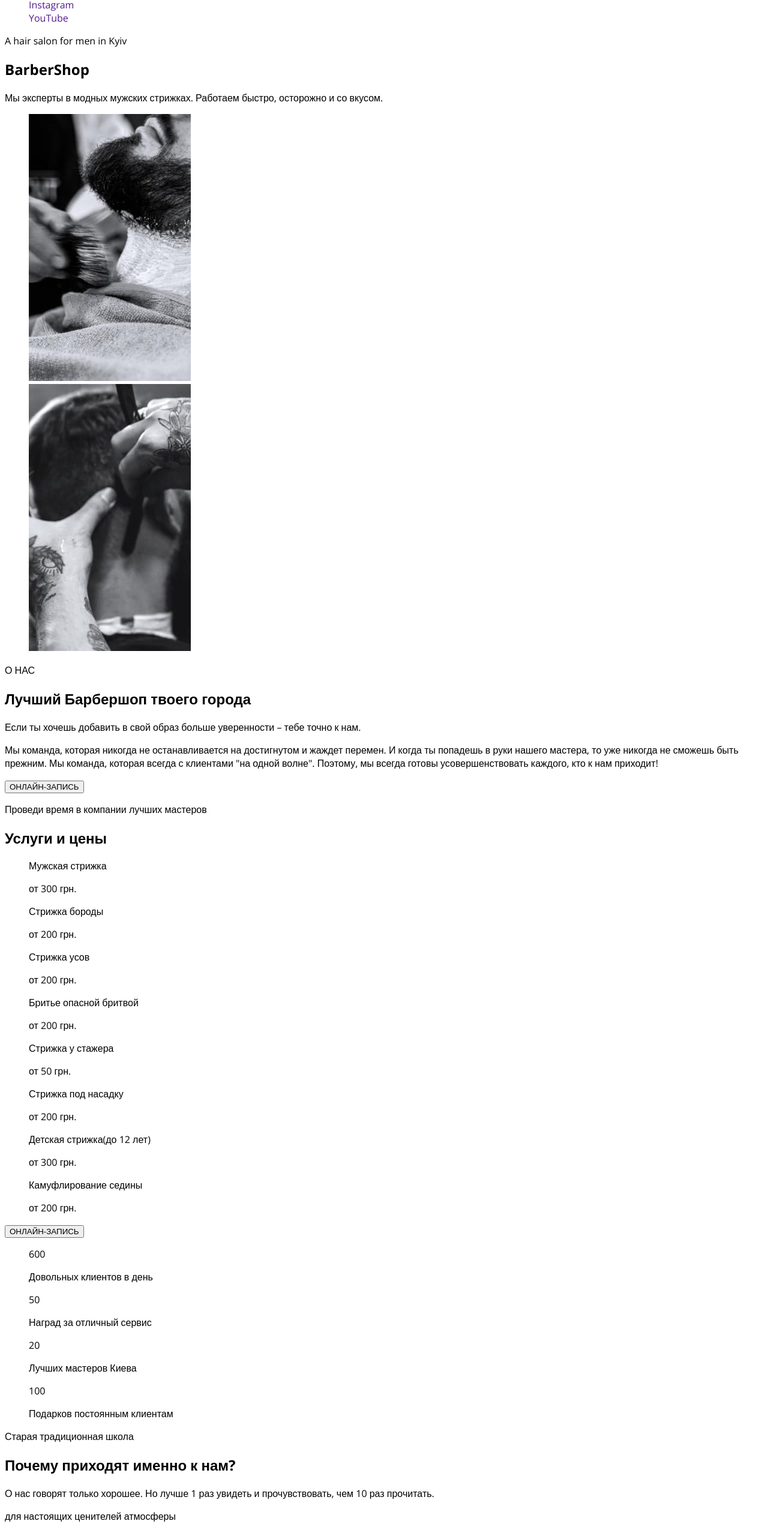
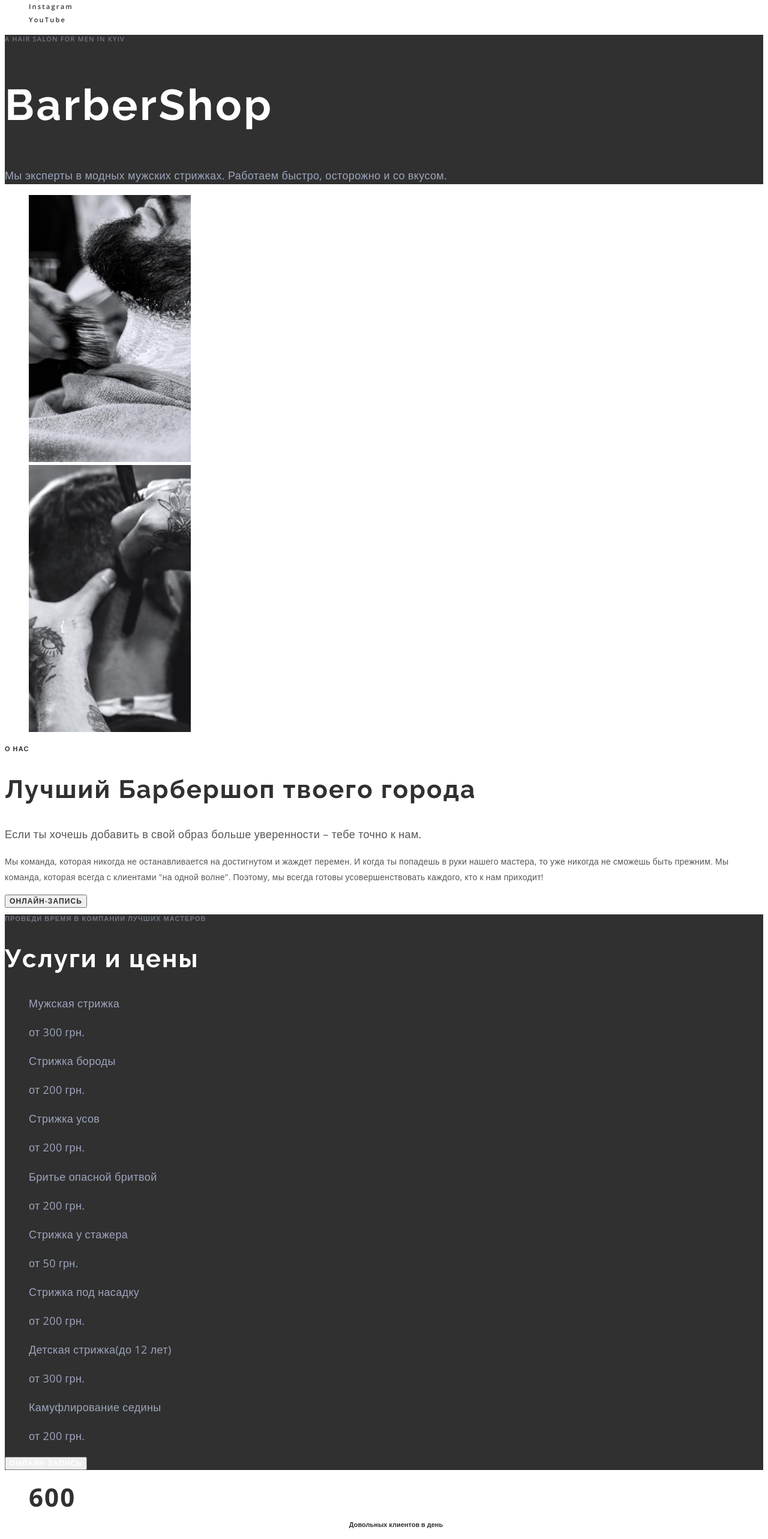
Before and after one commit to ArturAvv/barber, a plain HTML site: page index.html in a window 1280 px wide. Shown: the part 231-2796 px from the top of the page at 60% size. Drawn offline with nearby package versions, Linux system fonts and the light colour scheme.

Commit message:
Styling (not final v.)

```diff
--- a/index.html
+++ b/index.html
@@ -10,7 +10,7 @@
       href="https://fonts.googleapis.com/css2?family=Open+Sans:wght@400;600;700&family=Raleway:wght@700&display=swap"
       rel="stylesheet"
     />
-    <link rel="stylesheet" href="./styles/style.css">
+    <link rel="stylesheet" href="./styles/style.css" />
     <title lang="en">BarberShop</title>
   </head>
   <body>
@@ -31,13 +31,25 @@
     </header>
     <main>
       <section class="hero">
-        <ul class="hero-list list" >
-          <li><a href="" class="hero-link link" target="_blank" rel="noopener nofollow noreferrer">Instagram</a></li>
-          <li><a href="" class="hero-link link" target="_blank" rel="noopener nofollow noreferrer">YouTube</a></li>
+        <ul class="hero-list list">
+          <li>
+            <a href="" class="hero-link link" target="_blank" rel="noopener nofollow noreferrer"
+              >Instagram</a
+            >
+          </li>
+          <li>
+            <a href="" class="hero-link link" target="_blank" rel="noopener nofollow noreferrer"
+              >YouTube</a
+            >
+          </li>
         </ul>
+        <div class="hero-content">
         <p lang="en" class="hero-pre-title">A hair salon for men in Kyiv</p>
         <h1 lang="en" class="hero-title">BarberShop</h1>
-        <p class="hero-sub-title">Мы эксперты в модных мужских стрижках. Работаем быстро, осторожно и со вкусом.</p>
+        <p class="hero-sub-title">
+          Мы эксперты в модных мужских стрижках. Работаем быстро, осторожно и со вкусом.
+        </p>
+        </div>
       </section>
       <section id="aboutus" class="about">
         <ul class="list">
@@ -46,7 +58,9 @@
         </ul>
         <p class="about-pre-title pre-title">О НАС</p>
         <h2 class="about-title">Лучший Барбершоп твоего города</h2>
-        <p class="about-sub-title">Если ты хочешь добавить в свой образ больше уверенности – тебе точно к нам.</p>
+        <p class="about-sub-title">
+          Если ты хочешь добавить в свой образ больше уверенности – тебе точно к нам.
+        </p>
         <p class="about-text">
           Мы команда, которая никогда не останавливается на достигнутом и жаждет перемен. И когда ты
           попадешь в руки нашего мастера, то уже никогда не сможешь быть прежним. Мы команда,
@@ -94,7 +108,7 @@
             <p class="price-item">от 200 грн.</p>
           </li>
         </ul>
-        <button type="button">ОНЛАЙН-ЗАПИСЬ</button>
+        <button type="button" class="price-btn">ОНЛАЙН-ЗАПИСЬ</button>
       </section>
       <section class="benefits">
         <ul class="list benefits-list">
@@ -153,38 +167,48 @@
           <li><img src="./img/gallery-img-4.jpg" alt="барбер" width="270" height="360" /></li>
         </ul>
       </section>
-      <section>
-        <h2>Онлайн-запись</h2>
+      <section class="note">
+        <h2 class="note-title">Онлайн-запись</h2>
+        <button type="button" class="note-btn btn">отправить</button>
       </section>
-      <section id="contacts">
-        <h2>Контакты</h2>
-        <address>
-          <ul>
+      <section id="contacts" class="contacts">
+        <h2 class="contacts-title">Контакты</h2>
+        <address class="address">
+          <ul class="address-list list">
             <li>
               <a
                 href="https://goo.gl/maps/SyS4bXEhu8CcaKZm7"
+                class="address-link link"
                 target="_blank"
                 rel="noopener nofollow noreferrer"
                 >ул. Васильковская, 7А Киев, 08132</a
               >
             </li>
             <li>
-              <a href="tel:+380441111111">+38 044 111 11 11</a>
+              <a href="tel:+380441111111" class="address-tel link">+38 044 111 11 11</a>
             </li>
             <li>
-              <a href="mailto:barbershop@email.com">barbershop@email.com</a>
+              <a href="mailto:barbershop@email.com" class="address-mail">barbershop@email.com</a>
             </li>
           </ul>
         </address>
-        <p>время работы</p>
-        <p>Ежедневно с 9:00 до 22:00</p>
+        <p class="address-sub-title">время работы</p>
+        <p class="address-time">Ежедневно с 9:00 до 22:00</p>
       </section>
     </main>
-    <footer>
-      <p lang="en">&#169;Copyright 2020</p>
-      <ul>
-        <li><a href="" target="_blank" rel="noopener nofollow noreferrer">Instagram</a></li>
-        <li><a href="" target="_blank" rel="noopener nofollow noreferrer">YouTube</a></li>
+    <footer class="footer">
+      <p lang="en" class="footer-copy">&#169;Copyright 2020</p>
+      <ul class="footer-list list">
+        <li>
+          <a href="" class="footer-link link" target="_blank" rel="noopener nofollow noreferrer"
+            >Instagram</a
+          >
+        </li>
+        <li>
+          <a href="" class="footer-link link" target="_blank" rel="noopener nofollow noreferrer"
+            >YouTube</a
+          >
+        </li>
       </ul>
     </footer>
   </body>
--- a/styles/style.css
+++ b/styles/style.css
@@ -28,10 +28,247 @@ body {
 
 .header-link,
 .header-tel {
-    font-weight: 600;
-font-size: 12px;
-line-height: 16px;
-letter-spacing: 0.1em;
-color: #FFFFFF;
+  font-weight: 600;
+  font-size: 12px;
+  line-height: 1.33;
+  letter-spacing: 0.1em;
+  color: #ffffff;
+}
 
+.header-link:hover,
+.header-link:focus,
+.header-tel:hover,
+.header-tel:focus {
+  color: var(--accent-color);
 }
+
+.header-btn {
+  font-family: inherit;
+  font-weight: 600;
+  font-size: 12px;
+  line-height: 1.33;
+  letter-spacing: 0.09em;
+  text-transform: uppercase;
+  color: var(--btn-color);
+}
+
+/* ----------------------------hero--------------------------- */
+
+.hero-content {
+  background-color: #303030;
+}
+
+.hero-link {
+  font-weight: 600;
+  font-size: 11px;
+  line-height: 15px;
+  letter-spacing: 0.2em;
+  color: #303030;
+}
+
+.hero-link:hover,
+.hero-link:focus {
+  color: var(--accent-color);
+}
+
+.hero-pre-title {
+  font-weight: 600;
+  font-size: 11px;
+  line-height: 1.36;
+  letter-spacing: 0.1em;
+  text-transform: uppercase;
+  color: rgba(157, 164, 189, 0.6);
+}
+
+.hero-title {
+  font-family: 'Raleway', sans-serif;
+  font-size: 72px;
+  line-height: 1.18;
+  letter-spacing: 0.05em;
+  color: var(--title-color);
+}
+
+.hero-sub-title {
+  font-weight: 400;
+  font-size: 18px;
+  line-height: 1.67;
+  letter-spacing: 0.02em;
+  color: var(--price-list-color);
+}
+
+/* ----------------------------about--------------------------- */
+
+.about-pre-title {
+  font-weight: 600;
+  font-size: 11px;
+  line-height: 1.36;
+  letter-spacing: 0.1em;
+  text-transform: uppercase;
+  color: var(--pre-title-color);
+}
+
+.about-title {
+  font-family: 'Raleway', sans-serif;
+  font-weight: 700;
+  font-size: 42px;
+  line-height: 49px;
+  letter-spacing: 0.05em;
+  color: var(--pre-title-color);
+}
+
+.about-sub-title {
+  font-weight: 400;
+  font-size: 18px;
+  line-height: 1.67;
+  letter-spacing: 0.02em;
+  color: var(--subtitle-color);
+}
+
+.about-text {
+  font-weight: 400;
+  font-size: 14px;
+  line-height: 1.85;
+  letter-spacing: 0.02em;
+  color: var(--subtitle-color);
+}
+
+.about-btn {
+  font-family: inherit;
+  font-weight: 600;
+  font-size: 12px;
+  line-height: 1.33;
+  letter-spacing: 0.09em;
+  text-transform: uppercase;
+  color: var(--second-btn-color);
+}
+
+/* ----------------------------price--------------------------- */
+
+.price {
+  background-color: #303030;
+}
+
+.price-pre-title {
+  font-weight: 600;
+  font-size: 11px;
+  line-height: 1.36;
+  letter-spacing: 0.1em;
+  text-transform: uppercase;
+  color: rgba(157, 164, 189, 0.6);
+}
+
+.price-title {
+  font-family: 'Raleway', sans-serif;
+  font-style: normal;
+  font-weight: 700;
+  font-size: 42px;
+  line-height: 1.16;
+  letter-spacing: 0.05em;
+  color: var(--title-color);
+}
+
+.price-text {
+  font-weight: 400;
+  font-size: 18px;
+  line-height: 1.67;
+  letter-spacing: 0.02em;
+  color: var(--price-list-color);
+}
+
+.price-item {
+  font-weight: 400;
+  font-size: 18px;
+  line-height: 1.67;
+  letter-spacing: 0.02em;
+  color: var(--price-list-color);
+}
+
+.price-btn {
+  font-family: inherit;
+  font-weight: 600;
+  font-size: 12px;
+  line-height: 1.33;
+  letter-spacing: 0.09em;
+  text-transform: uppercase;
+  color: var(--btn-color);
+}
+
+/* ----------------------------benefits--------------------------- */
+
+.benefits-item {
+  font-weight: 700;
+  font-size: 42px;
+  line-height: 1.36;
+  text-align: center;
+  letter-spacing: 0.05em;
+  color: var(--pre-title-color);
+}
+
+.benefits-text {
+  font-weight: 600;
+  font-size: 11px;
+  line-height: 1.36;
+  text-align: center;
+  color: var(--pre-title-color);
+}
+
+.benefits-pre-title {
+  font-weight: 600;
+  font-size: 11px;
+  line-height: 1.36;
+  letter-spacing: 0.1em;
+  text-transform: uppercase;
+  color: var(--pre-title-color);
+}
+
+.benefits-title {
+  font-family: 'Raleway', sans-serif;
+  font-weight: 700;
+  font-size: 42px;
+  line-height: 1.16;
+  letter-spacing: 0.05em;
+  color: var(--pre-title-color);
+}
+
+.benefits-sub-title {
+  font-size: 18px;
+  line-height: 1.67;
+  letter-spacing: 0.02em;
+  color: var(--subtitle-color);
+}
+
+/* ----------------------------masters--------------------------- */
+
+.masters-pre-title {
+  font-weight: 600;
+  font-size: 11px;
+  line-height: 1.36;
+  letter-spacing: 0.1em;
+  text-transform: uppercase;
+  color: var(--pre-title-color);
+}
+
+.masters-title {
+  font-family: 'Raleway', sans-serif;
+  font-weight: 700;
+  font-size: 42px;
+  line-height: 1.16;
+  letter-spacing: 0.05em;
+  color: var(--pre-title-color);
+}
+
+.masters-name {
+  font-size: 18px;
+  line-height: 1.39;
+  text-align: center;
+  letter-spacing: 0.02em;
+  color: #303030;
+}
+
+.masters-prof {
+  font-size: 14px;
+  line-height: 19px;
+  text-align: center;
+  letter-spacing: 0.02em;
+  color: var(--accent-color);
+}
```
